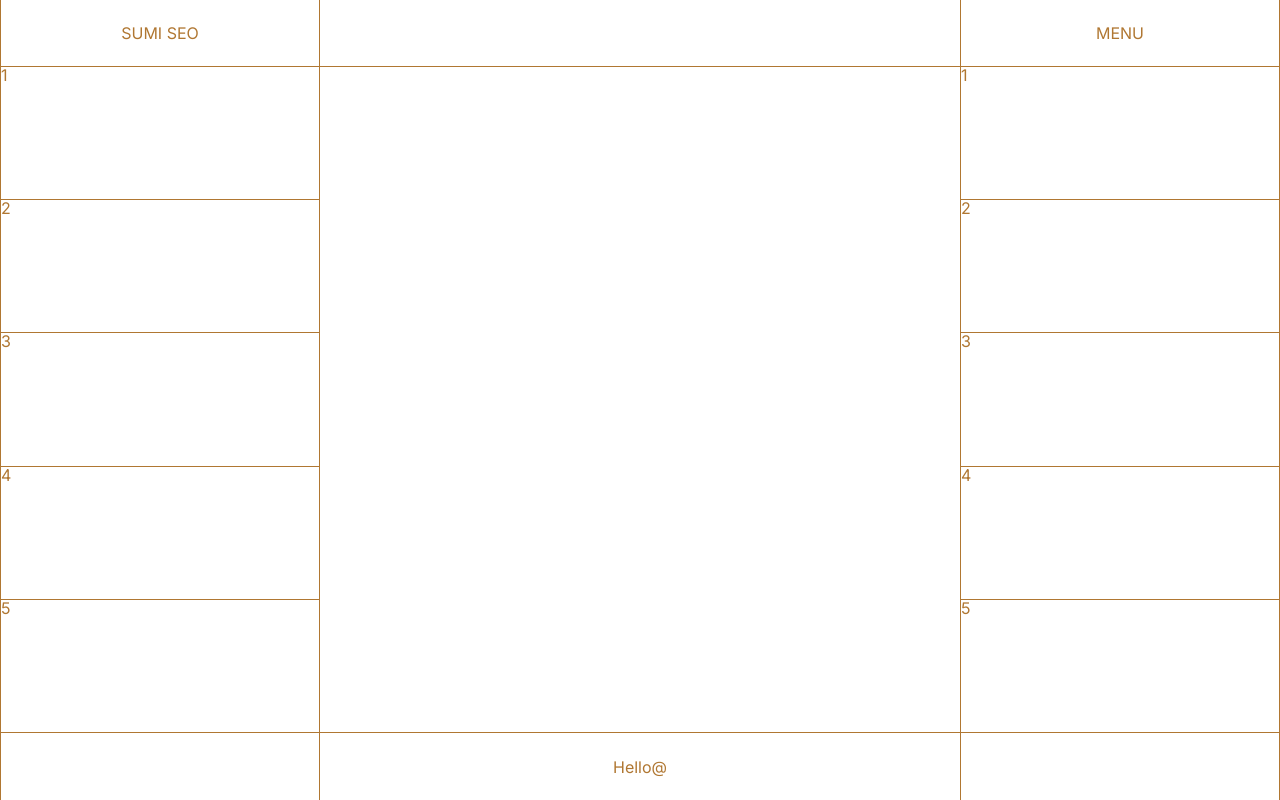
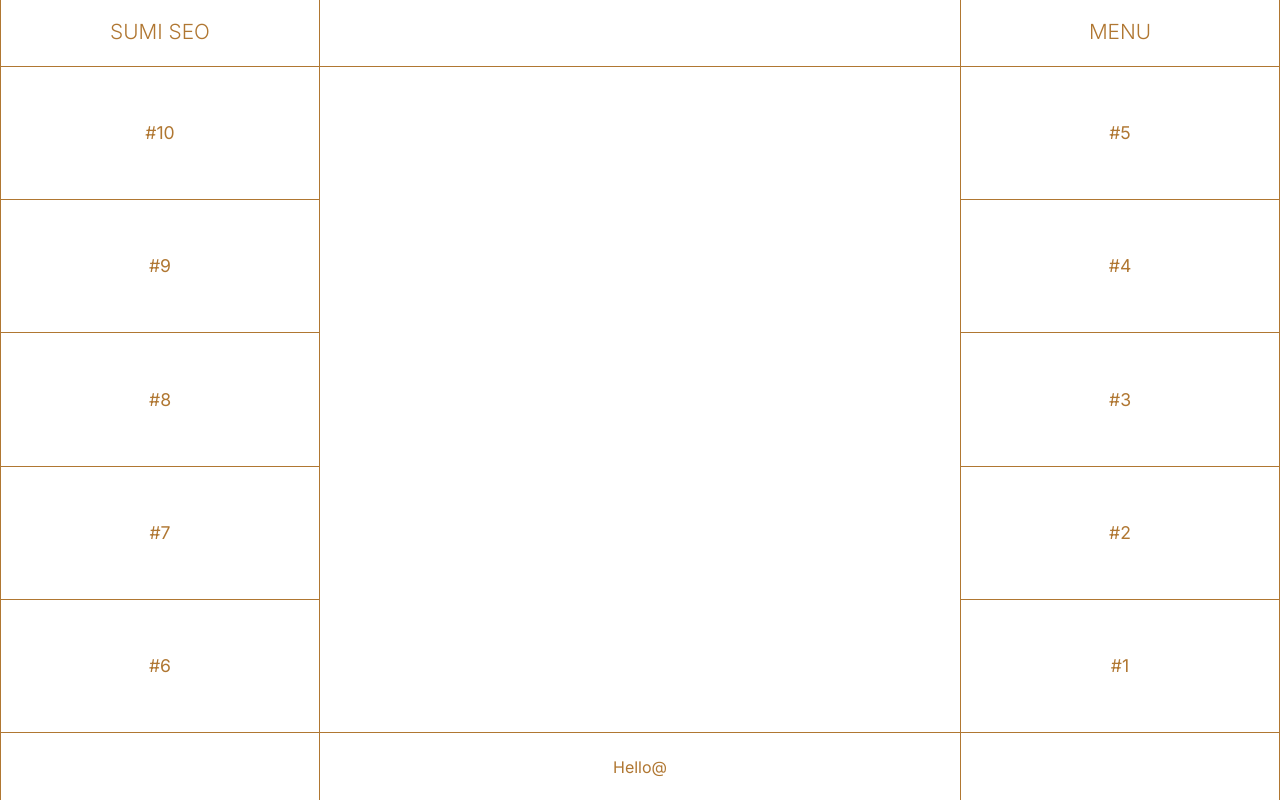
Before and after one commit to SumiSeo/react-ype, a React (Create React App) app: page / in a window 1280 px wide. Built offline with nearby package versions, Linux system fonts and the light colour scheme.

Commit message:
style font size and text align

```diff
--- a/src/components/Layout/Layout.scss
+++ b/src/components/Layout/Layout.scss
@@ -28,6 +28,8 @@
   }
   &__row {
     &:first-child {
+      font-size: 1.3rem;
+      font-weight: 300;
       display: flex;
       justify-content: center;
       align-items: center;
@@ -43,6 +45,11 @@
       height: 100%;
     }
     &--content {
+      display: flex;
+      justify-content: center;
+      align-items: center;
+      font-size: 1.1rem;
+      font-weight: 400;
       border-bottom: 1px solid $default_brown_background;
     }
   }
--- a/src/components/Layout/Layout.tsx
+++ b/src/components/Layout/Layout.tsx
@@ -5,11 +5,11 @@ const Layout = (): JSX.Element => {
     <div className="layout">
       <div className="layout__column">
         <div className="layout__row">SUMI SEO</div>
-        <div className="layout__row layout__row--content">1</div>
-        <div className="layout__row layout__row--content">2</div>
-        <div className="layout__row layout__row--content">3</div>
-        <div className="layout__row layout__row--content">4</div>
-        <div className="layout__row layout__row--content">5</div>
+        <div className="layout__row layout__row--content">#10</div>
+        <div className="layout__row layout__row--content">#9</div>
+        <div className="layout__row layout__row--content">#8</div>
+        <div className="layout__row layout__row--content">#7</div>
+        <div className="layout__row layout__row--content">#6</div>
         <div className="layout__row "></div>
       </div>
       <div className="layout__column">
@@ -19,11 +19,11 @@ const Layout = (): JSX.Element => {
       </div>
       <div className="layout__column">
         <div className="layout__row">MENU</div>
-        <div className="layout__row layout__row--content">1</div>
-        <div className="layout__row layout__row--content">2</div>
-        <div className="layout__row layout__row--content">3</div>
-        <div className="layout__row layout__row--content">4</div>
-        <div className="layout__row layout__row--content">5</div>
+        <div className="layout__row layout__row--content">#5</div>
+        <div className="layout__row layout__row--content">#4</div>
+        <div className="layout__row layout__row--content">#3</div>
+        <div className="layout__row layout__row--content">#2</div>
+        <div className="layout__row layout__row--content">#1</div>
         <div className="layout__row "></div>
       </div>
     </div>
```
